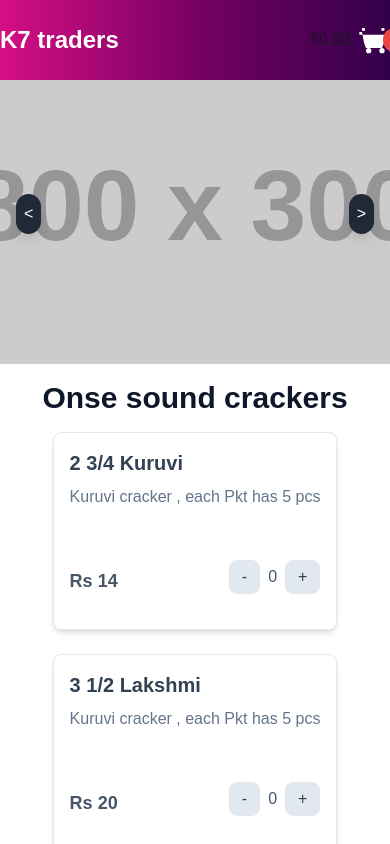
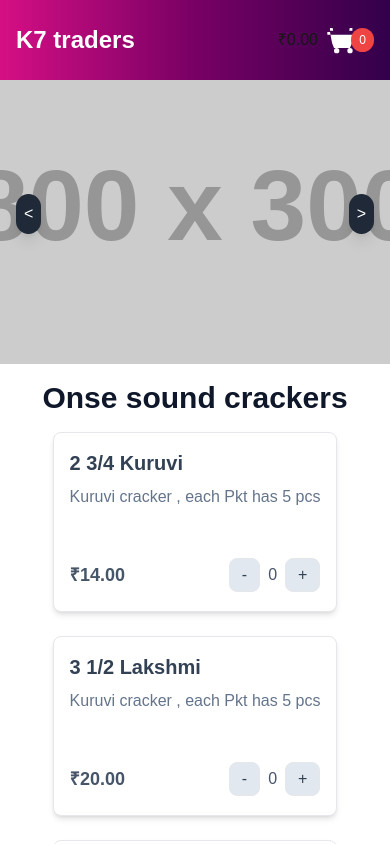
Before and after one commit to resparx/k7-crakers, a Next.js app: page / in a window 390 px wide. Shown: the top 844 px of the page. Built offline with nearby package versions, Linux system fonts and the light colour scheme.

Commit message:
fix: m obile responsiveness

```diff
--- a/components/ProductCard.jsx
+++ b/components/ProductCard.jsx
@@ -1,6 +1,7 @@
 'use client'
 
 import { AppContext } from '@/app/page';
+import formatToINR from '@/utils/formatToInr';
 import React, { useContext, useState } from 'react';
 
 
@@ -56,7 +57,7 @@ const ProductCard = ({ name, description, price, image, id }) => {
     };
 
     return (
-        <div className="border rounded-lg shadow-md overflow-hidden w-full max-w-sm bg-white flex flex-col">
+        <div className="border rounded-lg shadow-md overflow-hidden w-full max-w-sm bg-white flex flex-col max-h-[180px] min-h-[180px] ">
             <div className="relative sm:block hidden" style={{ paddingBottom: '50%' }}>
                 <img
                     src={image}
@@ -67,9 +68,9 @@ const ProductCard = ({ name, description, price, image, id }) => {
             <div className="p-4 flex flex-col flex-grow">
                 <h2 className="text-slate-700 text-xl font-semibold mb-2">{name}</h2>
                 <p className="text-slate-500 mb-2">{description}</p>
-                <div className='mt-10 flex justify-between items-center'>
-                    <p className="text-lg text-slate-600 font-bold mb-2">Rs {price}</p>
-                    <div className="flex items-center mb-4">
+                <div className='mt-auto flex justify-between items-center'>
+                    <p className="text-lg text-slate-600 font-bold">{formatToINR(price)}</p>
+                    <div className="flex items-center">
                         <button
                             onClick={() => handleQuantityChange(-1)}
                             className="px-3 py-1 border rounded-lg bg-slate-200 text-slate-700"
--- a/components/cartModal.jsx
+++ b/components/cartModal.jsx
@@ -9,7 +9,7 @@ const   CartModal = ({ isOpen, onClose }) => {
 
     return (
         <div className="fixed inset-0 bg-gray-800 bg-opacity-75 flex cartItems-center justify-center z-50">
-              <div className="bg-white rounded-lg shadow-lg w-[50vw] my-auto mx-4 md:mx-0 h-[80vh] overflow-scroll">
+              <div className="bg-white rounded-lg shadow-lg w-screen sm:w-[50vw] my-auto mx-4 md:mx-0 h-[80vh] overflow-scroll">
                 <div className="flex cartItems-center justify-between p-4 border-b">
                     <h2 className="text-slate-950 text-xl font-bold">Your Cart</h2>
                     <button onClick={onClose} className="text-gray-500 hover:text-gray-700">
--- a/components/navBar.jsx
+++ b/components/navBar.jsx
@@ -1,32 +1,43 @@
-'use client'
+"use client";
 
-import { useContext } from "react"
-import CartModal from "./cartModal"
+import { useContext } from "react";
+import CartModal from "./cartModal";
 import { AppContext } from "@/app/page";
 import formatToINR from "@/utils/formatToInr";
 
 const Navbar = () => {
-    const {store, setStore} = useContext(AppContext);
+  const { store, setStore } = useContext(AppContext);
   const onCartToggle = () => {
-        setStore((prevState) => ({...prevState, cartModal: !prevState.cartModal}))
-    }
+    setStore((prevState) => ({
+      ...prevState,
+      cartModal: !prevState.cartModal,
+    }));
+  };
 
-    const totalCost = store.cartItems.reduce((total, item) => total + item.cost, 0);
-    return <><nav className="fixed top-0 z-10 sm:min-h-20 min-h-16 w-screen bg-gradient-to-r from-[#d50f84] via-[#780064] to-[#32004b]">
-        <div className="container mx-auto flex justify-between items-center h-[80px]">
-            <a href="#" className="text-white text-2xl font-bold">K7 traders</a>
+  const totalCost = store.cartItems.reduce(
+    (total, item) => total + item.cost,
+    0
+  );
+  return (
+    <>
+      <nav className="fixed top-0 z-10 sm:min-h-20 min-h-16 w-screen bg-gradient-to-r from-[#d50f84] via-[#780064] to-[#32004b]">
+        <div className="container mx-auto pl-4 pr-8 sm:p-0 flex justify-between items-center h-[80px]">
+          <a href="#" className="text-white text-2xl font-bold">
+            K7 traders
+          </a>
           <div className="flex items-center gap-2">
             <p>{formatToINR(totalCost)}</p>
-                <div onClick={onCartToggle} className="relative text-white hover:text-gray-400 cursor-pointer">
+            <div
+              onClick={onCartToggle}
+              className="relative text-white hover:text-gray-400 cursor-pointer"
+            >
               <svg
                 xmlns="http://www.w3.org/2000/svg"
                 viewBox="0 0 24 24"
                 fill="currentColor"
                 className="w-8 h-8"
               >
-                    <path
-                        d="M3 3h2l.4 2h12l.4-2h2v2H3V3zM1 6h2l1.6 8.5L6 18h12l1.4-3.5L22 6h2v2H1V6zM6 20a2 2 0 1 1 4 0 2 2 0 0 1-4 0zM16 20a2 2 0 1 1 4 0 2 2 0 0 1-4 0z"
-                    />
+                <path d="M3 3h2l.4 2h12l.4-2h2v2H3V3zM1 6h2l1.6 8.5L6 18h12l1.4-3.5L22 6h2v2H1V6zM6 20a2 2 0 1 1 4 0 2 2 0 0 1-4 0zM16 20a2 2 0 1 1 4 0 2 2 0 0 1-4 0z" />
               </svg>
               <span className="absolute top-0 right-0 bg-red-500 text-white text-xs rounded-full px-2 py-1 translate-x-4 translate-y-1">
                 {store.cartItems.length}
@@ -38,6 +49,7 @@ const Navbar = () => {
 
       <CartModal isOpen={store.cartModal} onClose={onCartToggle} />
     </>
-}
+  );
+};
 
-export default Navbar
+export default Navbar;
```
Lines whose indentation alone changed are shown as unchanged.
